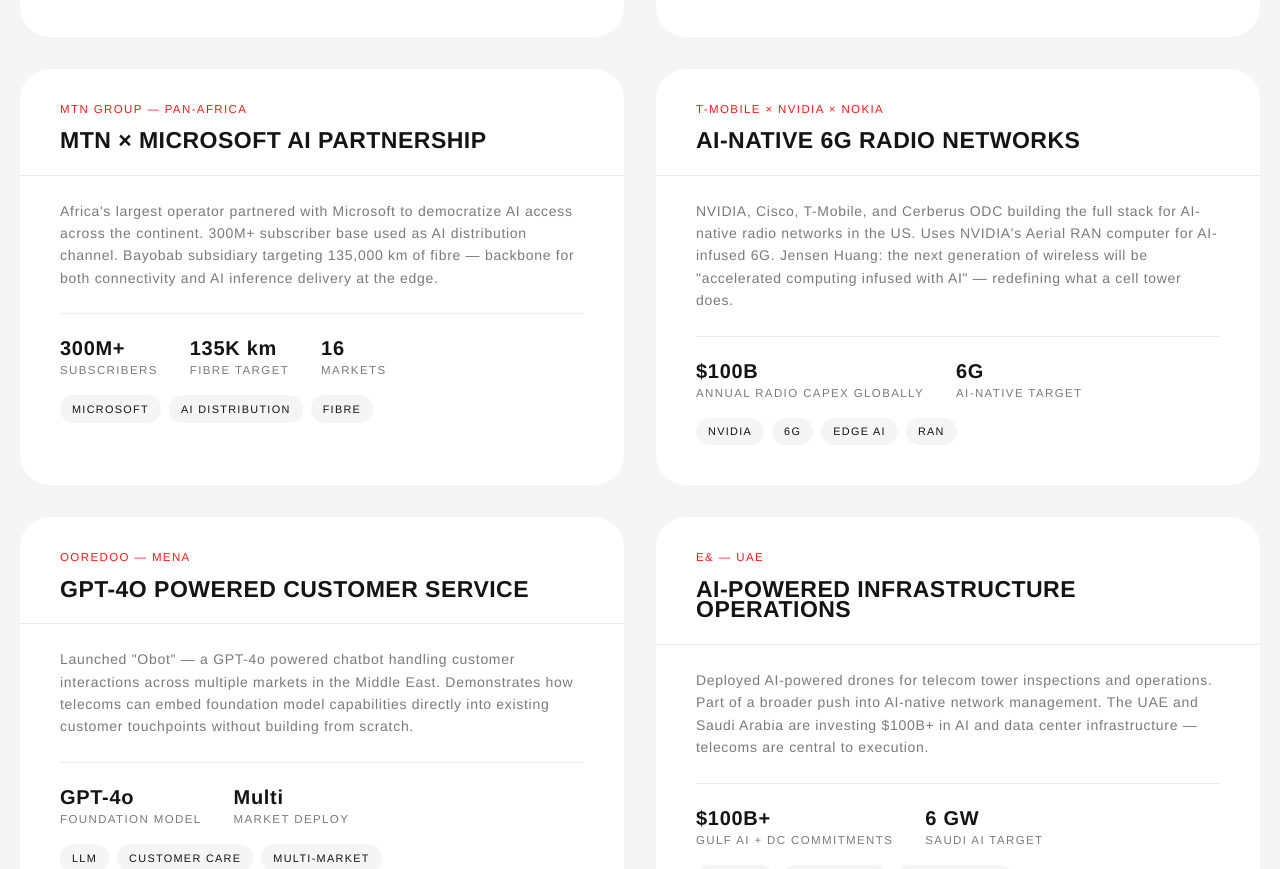
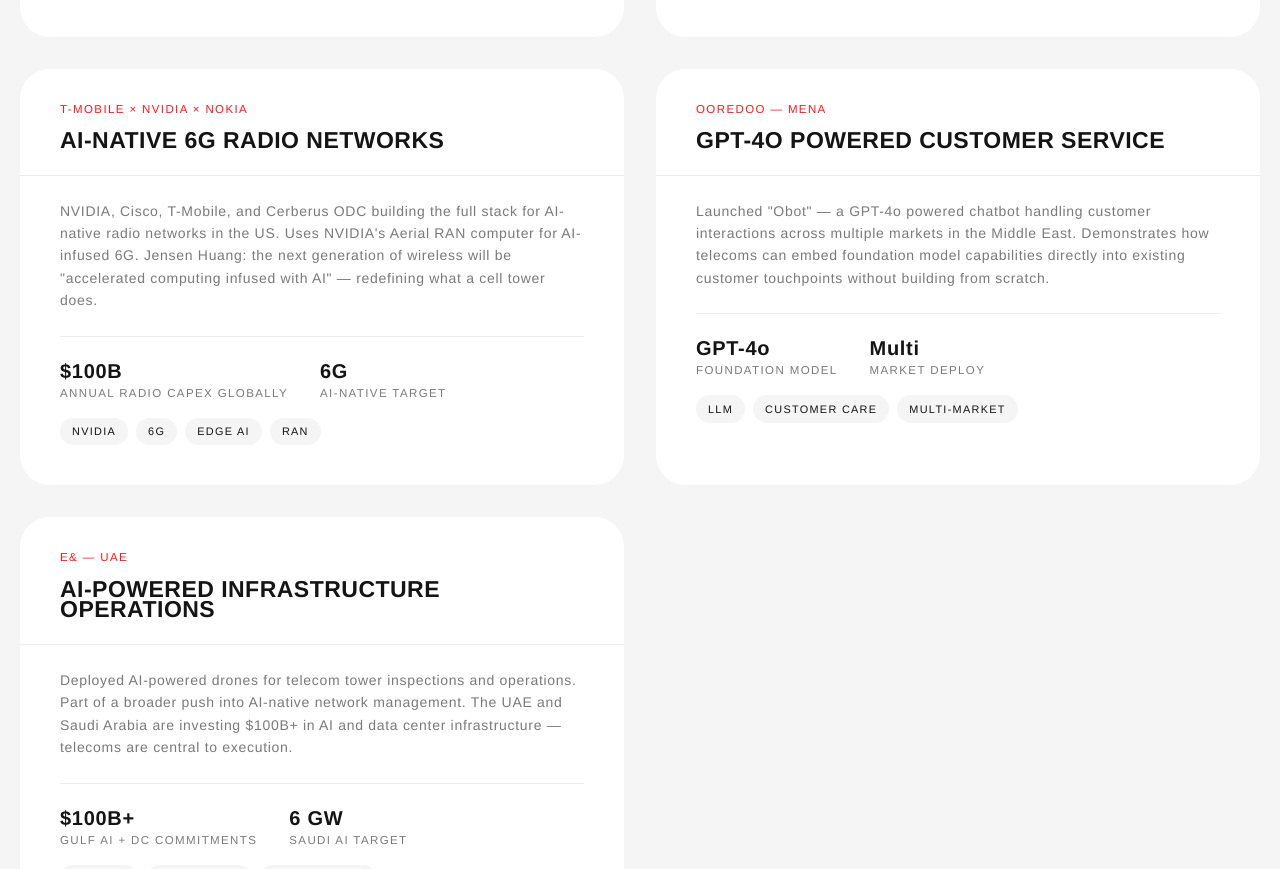
Before and after one commit to chernikovtech/telecom-ai-pitch, a website: page public/use-cases.html in a window 1280 px wide. Shown: the part 1145-2014 px from the top of the page. Drawn offline with Linux system fonts and the light colour scheme; a web font is replaced by a local one.

Commit message:
Remove MTN case study from live examples

```diff
--- a/public/use-cases.html
+++ b/public/use-cases.html
@@ -215,29 +215,6 @@
               <span class="case-tag">Agentic AI</span>
               <span class="case-tag">Data centers</span>
               <span class="case-tag">AI search</span>
-            </div>
-          </div>
-        </div>
-
-        <!-- MTN -->
-        <div class="case-card">
-          <div class="case-card__header">
-            <div class="case-card__operator">MTN Group — Pan-Africa</div>
-            <div class="case-card__title">MTN × Microsoft AI partnership</div>
-          </div>
-          <div class="case-card__body">
-            <div class="case-card__desc">
-              Africa's largest operator partnered with Microsoft to democratize AI access across the continent. 300M+ subscriber base used as AI distribution channel. Bayobab subsidiary targeting 135,000 km of fibre — backbone for both connectivity and AI inference delivery at the edge.
-            </div>
-            <div class="case-card__stats">
-              <div><div class="case-stat__value">300M+</div><div class="case-stat__label">Subscribers</div></div>
-              <div><div class="case-stat__value">135K km</div><div class="case-stat__label">Fibre target</div></div>
-              <div><div class="case-stat__value">16</div><div class="case-stat__label">Markets</div></div>
-            </div>
-            <div class="case-card__tags">
-              <span class="case-tag">Microsoft</span>
-              <span class="case-tag">AI distribution</span>
-              <span class="case-tag">Fibre</span>
             </div>
           </div>
         </div>
```
